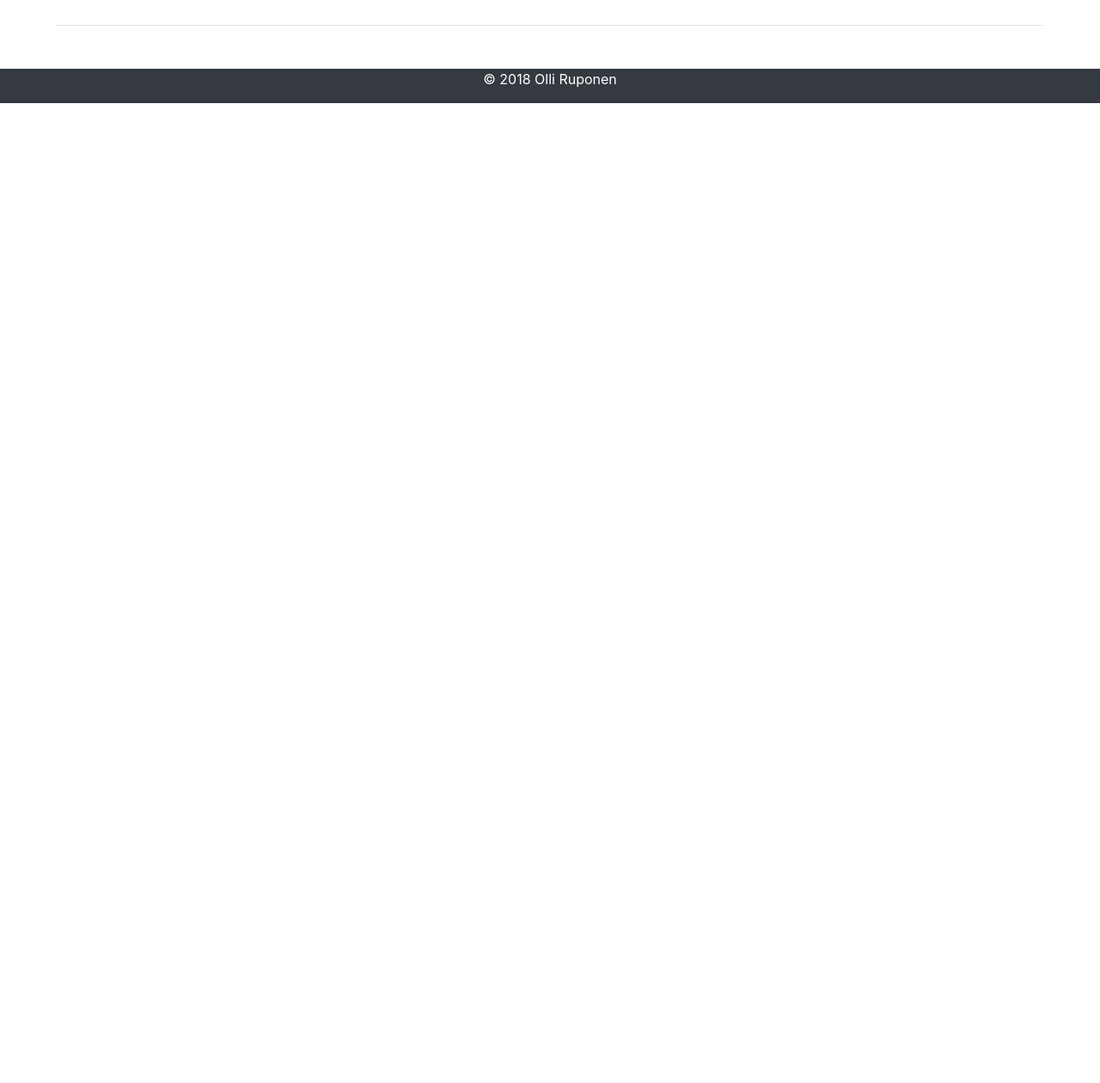
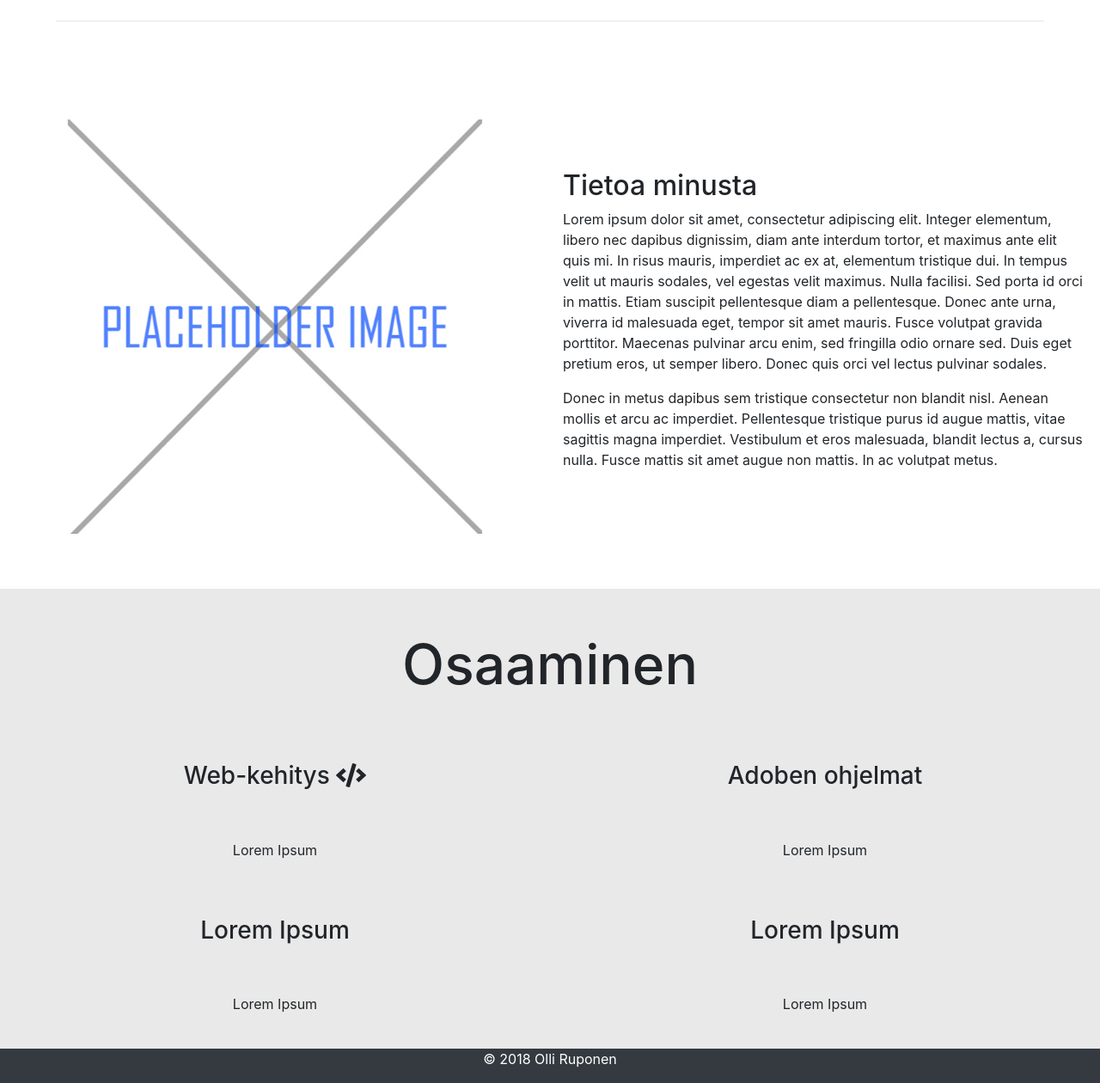
Before and after one commit to JAMK-IT-STUDENT/ttms0400-web-visualisointi-yhteinen-harjoitus-K2487, a plain HTML site: page portfolio-harjoitustyo/index.html in a window 1280 px wide. Shown: the part 601-1861 px from the top of the page at 86% size. Before the commit the page ends 800 px from the top, so only its background shows below. Drawn offline with nearby package versions, Linux system fonts and the light colour scheme.

Commit message:
tietoa minusta osio lisätty sivulle 'placeholder' kuvan kanssa, taidot osio aloitettu

```diff
--- a/portfolio-harjoitustyo/css/styles.scss
+++ b/portfolio-harjoitustyo/css/styles.scss
@@ -14,7 +14,7 @@ $duration: 3s;
     display: inline-block;
     padding-left: 1%;
     vertical-align: top;
-    font-size: 2em;
+    font-size: 1.8em;
 }
 
 .tail p {
@@ -44,3 +44,42 @@ $duration: 3s;
       width: 100%;
       height: 100%;
   }
+
+.skills {
+    text-align: center;
+    padding: 1%;
+    margin: 1%;
+    font-size: 4em;
+}
+
+.skill-header {
+    padding: 4%;
+    text-align: center;
+}
+
+.skill-par {
+    padding: 4%;
+    text-align: center;
+}
+
+
+.card-heading {
+  font-size: 5.5em;
+  text-shadow: -1px 0 black, 0 1px black, 1px 0 black, 0 -1px black; }
+
+.card-par {
+  font-size: 1.7em;
+  text-shadow: -1px 0 black, 0 1px black, 1px 0 black, 0 -1px black; }
+
+.back-back {
+  padding-top: 25px;
+  background-color: #e9e9e9; }
+
+
+@media only screen and (max-width: 640px) {
+
+    .lead, .tail {
+    display: none;
+}
+
+}
--- a/portfolio-harjoitustyo/index.html
+++ b/portfolio-harjoitustyo/index.html
@@ -58,8 +58,8 @@
             <div class="carousel-item active">
                 <img class="d-block w-100" src="images/koodi.jpg" alt="Koodaus">
                 <div class="carousel-caption d-none d-md-block">
-                    <h1 class="card-heading">Lorem ipsum</h1>
-                    <p class="card-par">Lorem ipsum.</p>
+                    <h1 class="card-heading">Tervetuloa!</h1>
+                    <p class="card-par">Olet saapunut portfolio sivulleni.</p>
                 </div>
             </div>
 
@@ -101,6 +101,67 @@
 </div>
 
 
+        <div class="container-fluid">
+    <section class="row align-items-center">
+        <div class="col-lg-6 col-md-6">
+            <img class="img-fluid" src="images/omakuva.jpg" alt="Author">
+        </div>
+
+        <div class="col-lg-6 col-md-6">
+            <h2>Tietoa minusta</h2>
+            <p>Lorem ipsum dolor sit amet, consectetur adipiscing elit. Integer elementum, libero nec dapibus dignissim, diam ante interdum tortor, et maximus ante elit quis mi. In risus mauris, imperdiet ac ex at, elementum tristique dui. In tempus velit ut mauris sodales, vel egestas velit maximus. Nulla facilisi. Sed porta id orci in mattis. Etiam suscipit pellentesque diam a pellentesque. Donec ante urna, viverra id malesuada eget, tempor sit amet mauris. Fusce volutpat gravida porttitor. Maecenas pulvinar arcu enim, sed fringilla odio ornare sed. Duis eget pretium eros, ut semper libero. Donec quis orci vel lectus pulvinar sodales.</p>
+
+<p>Donec in metus dapibus sem tristique consectetur non blandit nisl. Aenean mollis et arcu ac imperdiet. Pellentesque tristique purus id augue mattis, vitae sagittis magna imperdiet. Vestibulum et eros malesuada, blandit lectus a, cursus nulla. Fusce mattis sit amet augue non mattis. In ac volutpat metus.</p>
+        </div>
+    </section>
+</div>
+
+
+
+
+
+        <div class="container-fluid back-back">
+    <h2 class="skills">Osaaminen</h2>
+
+    <div class="row back-back">
+        <div class="col-md-6">
+
+            <h3 class="skill-header">Web-kehitys <span class="fa fa-code fa-1x"></span></h3>
+                 <p class="skill-par">Lorem Ipsum
+ <p>
+
+
+        </div>
+
+        <div class="col-md-6">
+
+            <h3 class="skill-header">Adoben ohjelmat</h3>
+            <p class="skill-par">Lorem Ipsum<p>
+        </div>
+        <div class="col-md-6">
+
+            <h3 class="skill-header">Lorem Ipsum</h3>
+            <p class="skill-par">Lorem Ipsum<p>
+        </div>
+        <div class="col-md-6">
+            <h3 class="skill-header">Lorem Ipsum</h3>
+            <p class="skill-par">
+               Lorem Ipsum
+
+                        </div>
+            </div>
+</div>
+
+
+
+
+
+
+
+
+
+
+
 
 
 
```
Also changed, not shown: portfolio-harjoitustyo/css/styles.css, portfolio-harjoitustyo/images/code.jpg (deleted), portfolio-harjoitustyo/images/omakuva.jpg (added), 1 other file.
